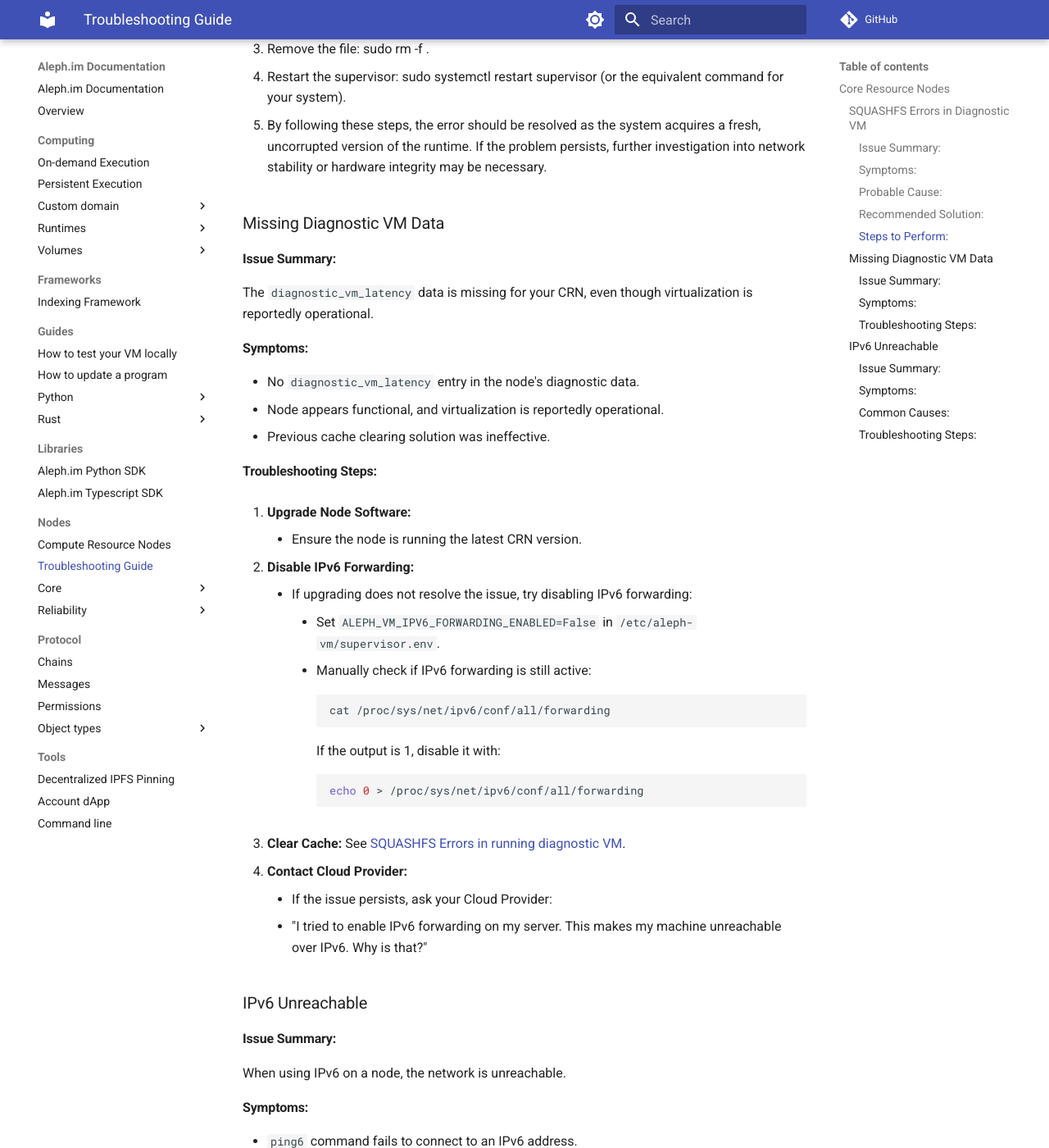
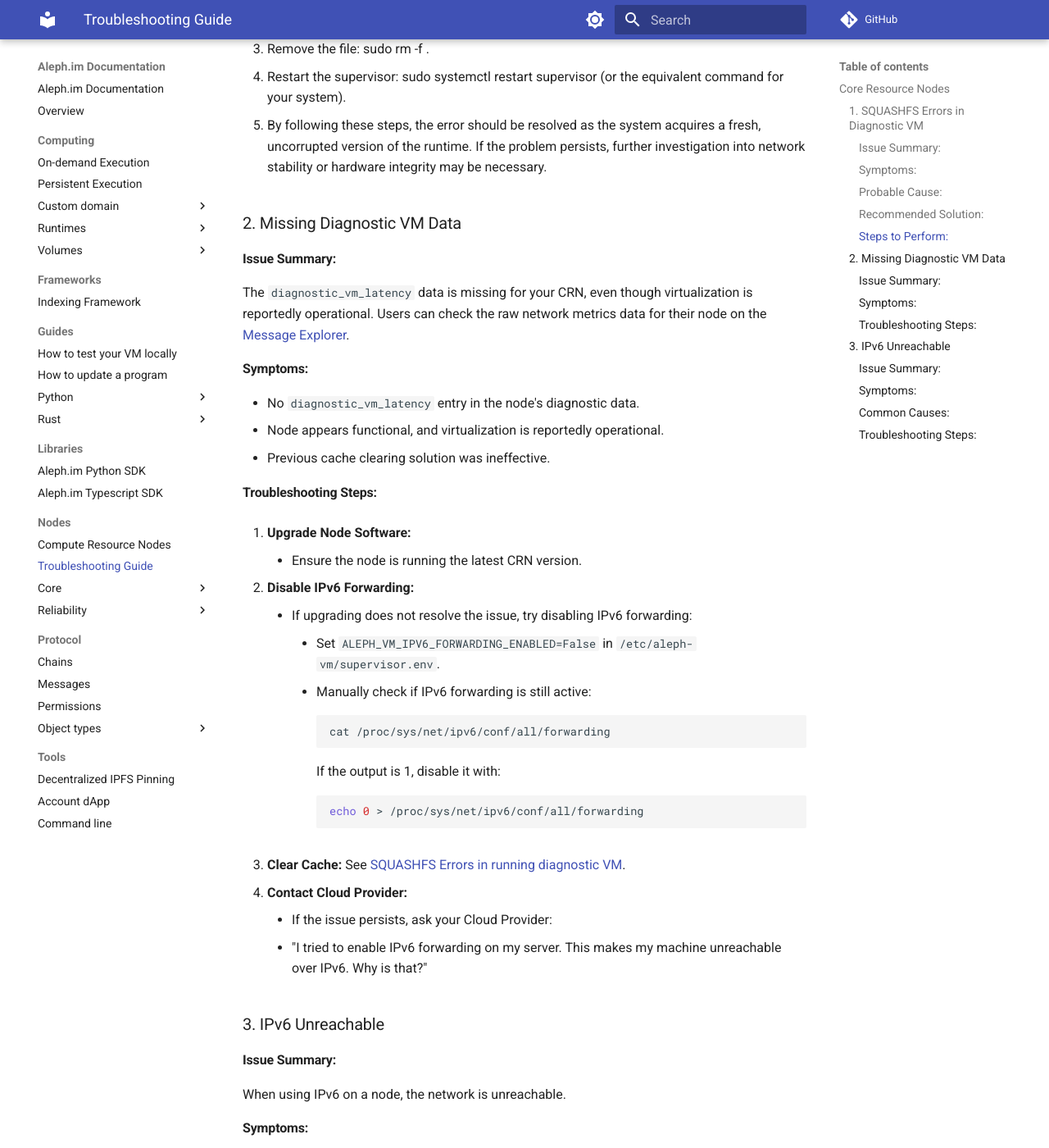
Before and after one commit to aleph-im/aleph-docs, an MkDocs documentation site: the page built from docs/nodes/troubleshooting.md, in a window 1280 px wide and 1400 px high, scrolled down 1306 px. Shown: the whole window at 82% size. Built offline with MkDocs 1.6.1 and Material for MkDocs 9.7.7, drawn with Linux system fonts in a browser that asks for light colours; comment, search, counter and statistics services are not loaded; some of the changed text lies outside the part shown.

Commit message:
Add enumeration to issues; Add hint to check raw network metrics data on Aleph Explorer

```diff
--- a/docs/nodes/troubleshooting.md
+++ b/docs/nodes/troubleshooting.md
@@ -8,7 +8,7 @@
 - Document each step taken for future reference or for support if needed.
 - If you are unable to resolve the issue, please reach out to the Aleph.im team on [Telegram](https://t.me/alephim) for support.
 
-### SQUASHFS Errors in Diagnostic VM
+### 1. SQUASHFS Errors in Diagnostic VM
 #### Issue Summary:
 Users may encounter SQUASHFS errors indicating a failure to decompress data, suggesting possible corruption of the runtime diagnostic VM.
 
@@ -39,9 +39,10 @@
 
 5. By following these steps, the error should be resolved as the system acquires a fresh, uncorrupted version of the runtime. If the problem persists, further investigation into network stability or hardware integrity may be necessary.
 
-### Missing Diagnostic VM Data
+### 2. Missing Diagnostic VM Data
 #### Issue Summary:
 The `diagnostic_vm_latency` data is missing for your CRN, even though virtualization is reportedly operational.
+Users can check the raw network metrics data for their node on the [Message Explorer](https://explorer.aleph.im/messages?showAdvancedFilters=1&channels=aleph-scoring&type=POST&page=1).
 
 #### Symptoms:
 
@@ -73,7 +74,7 @@
       - "I tried to enable IPv6 forwarding on my server. This makes my machine unreachable over IPv6. Why is that?"
 
 
-### IPv6 Unreachable
+### 3. IPv6 Unreachable
 #### Issue Summary:
 When using IPv6 on a node, the network is unreachable.
 
```
